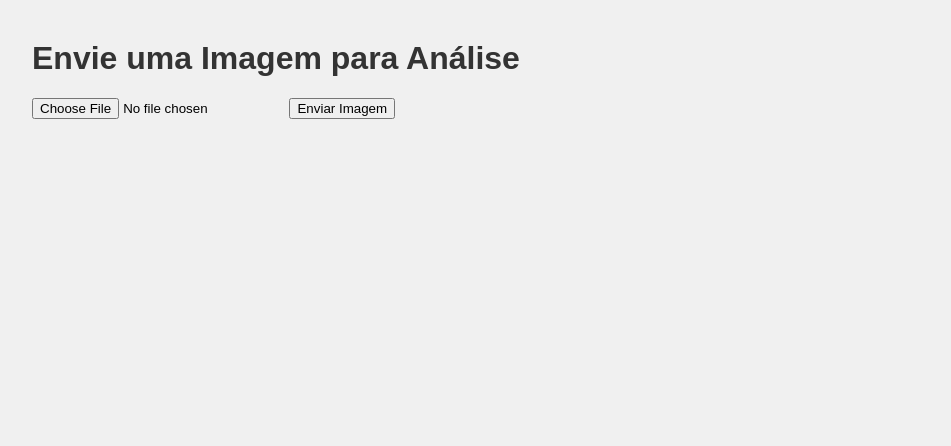
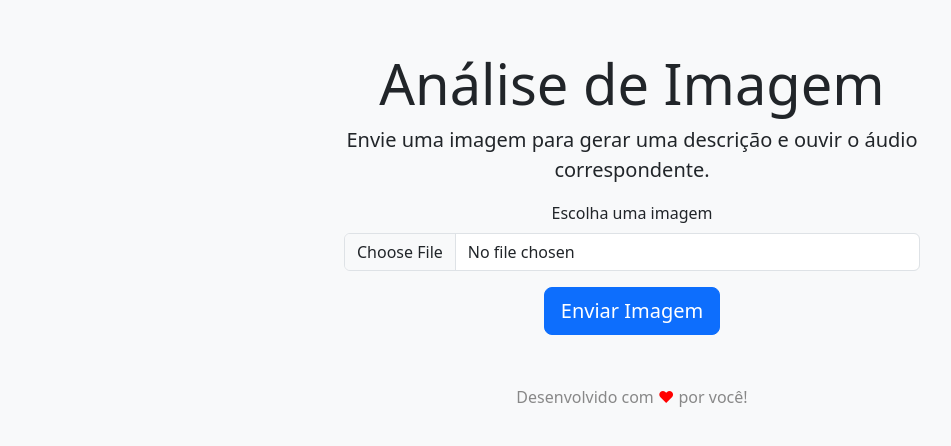
Before and after one commit to TomazAlexandre/fortoseeall, a Flask app: template templates/index.html in a window 1280 px wide. Shown: the top 446 px of the page, without its empty margins (8-959 px from the left). Run offline with Flask 3, Linux system fonts and the light colour scheme; the template is opened without the code that fills it, so the values that code supplies are empty; some libraries are stand-ins or nearby versions.

Commit message:
Update index.html

```diff
--- a/templates/index.html
+++ b/templates/index.html
@@ -3,38 +3,66 @@
 <head>
     <meta charset="UTF-8">
     <meta name="viewport" content="width=device-width, initial-scale=1.0">
-    <title>Análise de Imagem com Áudio</title>
+    <title>Análise de Imagem com Descrição em Áudio</title>
+    <!-- Bootstrap CSS -->
+    <link href="https://cdn.jsdelivr.net/npm/bootstrap@5.3.0-alpha3/dist/css/bootstrap.min.css" rel="stylesheet">
+    <!-- Custom Styles -->
     <style>
         body {
-            font-family: Arial, sans-serif;
-            margin: 40px;
-            background-color: #f0f0f0;
+            background-color: #f8f9fa;
+            padding-top: 50px;
         }
-        h1 {
-            color: #333;
+        .container {
+            max-width: 600px;
+            margin: auto;
         }
-        form {
-            margin-bottom: 20px;
+        .description-box {
+            margin-top: 20px;
+            display: none;
         }
-        #description {
-            font-size: 18px;
+        .audio-player {
+            display: none;
             margin-top: 20px;
         }
-        #audio-player {
-            margin-top: 20px;
+        footer {
+            margin-top: 50px;
+            text-align: center;
+            color: #888;
         }
     </style>
 </head>
 <body>
-    <h1>Envie uma Imagem para Análise</h1>
-    <form id="upload-form" enctype="multipart/form-data">
-        <input type="file" id="image-input" name="image" accept="image/*">
-        <button type="submit">Enviar Imagem</button>
-    </form>
 
-    <div id="description"></div>
-    <audio id="audio-player" controls style="display: none;"></audio>
+    <div class="container">
+        <div class="text-center">
+            <h1 class="display-4">Análise de Imagem</h1>
+            <p class="lead">Envie uma imagem para gerar uma descrição e ouvir o áudio correspondente.</p>
+        </div>
 
+        <!-- Formulário para Upload -->
+        <form id="upload-form" enctype="multipart/form-data" class="text-center">
+            <div class="mb-3">
+                <label for="image-input" class="form-label">Escolha uma imagem</label>
+                <input class="form-control" type="file" id="image-input" name="image" accept="image/*" required>
+            </div>
+            <button type="submit" class="btn btn-primary btn-lg">Enviar Imagem</button>
+        </form>
+
+        <!-- Exibir a Descrição Gerada -->
+        <div id="description" class="alert alert-info description-box"></div>
+
+        <!-- Player de Áudio -->
+        <audio id="audio-player" class="audio-player" controls></audio>
+    </div>
+
+    <footer>
+        <p>Desenvolvido com <span style="color: red;">&hearts;</span> por você!</p>
+    </footer>
+
+    <!-- Bootstrap JS -->
+    <script src="https://cdn.jsdelivr.net/npm/bootstrap@5.3.0-alpha3/dist/js/bootstrap.bundle.min.js"></script>
+    <!-- Custom Script -->
     <script src="/static/script.js"></script>
+
 </body>
 </html>
```
